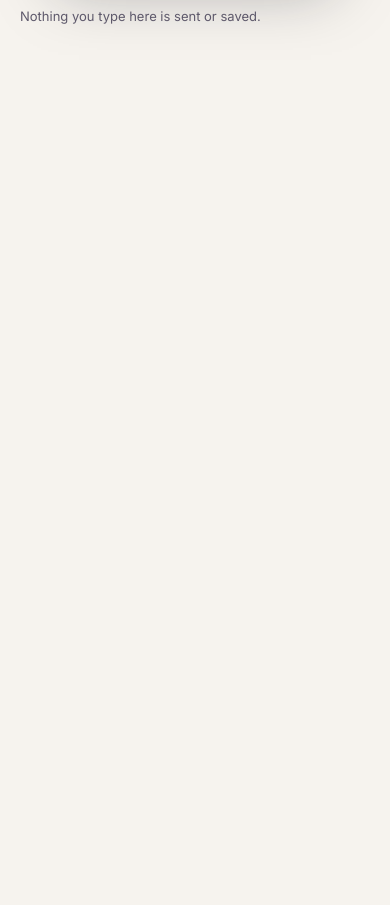
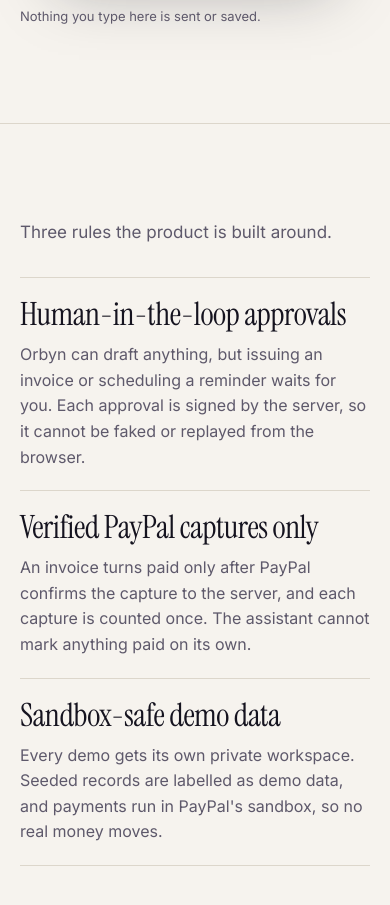
Before and after one commit to Saakar22/orbyn, a Next.js app: page / in a window 390 px wide. Shown: the part 3740-4645 px from the top of the page. Before the commit the page ends 3863 px from the top, so only its background shows below. Built offline with nearby package versions, Linux system fonts and the light colour scheme; no server answers.

Commit message:
Landing trust: three safeguards with hover/focus explanations

```diff
--- a/src/app/landing.css
+++ b/src/app/landing.css
@@ -589,6 +589,66 @@ html.lenis body {
     color: var(--ink-soft);
   }
 
+  /* ---------- Trust ---------- */
+  .landing .trust {
+    padding-block: var(--section-gap);
+    border-top: 1px solid var(--line);
+  }
+  .landing .trust-list {
+    margin-top: clamp(2rem, 4vw, 3.5rem);
+    list-style: none;
+  }
+  .landing .trust-list li {
+    display: grid;
+    gap: 0.75rem 2.5rem;
+    padding-block: clamp(1.25rem, 2.6vw, 2.25rem);
+    border-top: 1px solid var(--line);
+    outline-offset: -2px;
+  }
+  .landing .trust-list li:last-child {
+    border-bottom: 1px solid var(--line);
+  }
+  .landing .trust-list h3 {
+    font-size: clamp(2rem, 5.4vw, 5.25rem);
+    line-height: 1;
+    transition: color 0.3s ease;
+  }
+  .landing .trust-body p {
+    max-width: 44ch;
+    font-size: 1rem;
+    line-height: 1.6;
+    color: var(--ink-soft);
+  }
+
+  /* Pointer devices: the explanation is tucked away until hover or keyboard focus. */
+  @media (hover: hover) and (min-width: 768px) {
+    .landing .trust-list li {
+      grid-template-columns: 7fr 5fr;
+      align-items: center;
+    }
+    .landing .trust-body {
+      display: grid;
+      grid-template-rows: 0fr;
+      opacity: 0;
+      transition:
+        grid-template-rows 0.45s cubic-bezier(0.2, 0.8, 0.2, 1),
+        opacity 0.3s ease;
+    }
+    .landing .trust-body p {
+      overflow: hidden;
+    }
+    .landing .trust-list li:hover .trust-body,
+    .landing .trust-list li:focus-visible .trust-body {
+      grid-template-rows: 1fr;
+      opacity: 1;
+    }
+    /* Quieten the other two so the one being read stands out. */
+    .landing .trust-list:hover li:not(:hover) h3,
+    .landing .trust-list:focus-within li:not(:focus-visible) h3 {
+      color: var(--ink-faint);
+    }
+  }
+
   @media (prefers-reduced-motion: reduce) {
     .landing .story-dots i,
     .landing .mask > span,
--- a/src/app/page.tsx
+++ b/src/app/page.tsx
@@ -3,6 +3,7 @@ import { Hero } from "@/components/landing/hero";
 import { Playground } from "@/components/landing/playground";
 import { Story } from "@/components/landing/story";
 import { Statement } from "@/components/landing/statement";
+import { Trust } from "@/components/landing/trust";
 import { SmoothScroll } from "@/components/landing/smooth-scroll";
 import "./landing.css";
 
@@ -25,6 +26,7 @@ export default function Landing() {
         <Statement />
         <Story />
         <Playground />
+        <Trust />
       </main>
     </div>
   );
--- /dev/null
+++ b/src/components/landing/trust.tsx
@@ -0,0 +1,40 @@
+const ITEMS = [
+  {
+    title: "Human-in-the-loop approvals",
+    body: "Orbyn can draft anything, but issuing an invoice or scheduling a reminder waits for you. Each approval is signed by the server, so it cannot be faked or replayed from the browser.",
+  },
+  {
+    title: "Verified PayPal captures only",
+    body: "An invoice turns paid only after PayPal confirms the capture to the server, and each capture is counted once. The assistant cannot mark anything paid on its own.",
+  },
+  {
+    title: "Sandbox-safe demo data",
+    body: "Every demo gets its own private workspace. Seeded records are labelled as demo data, and payments run in PayPal's sandbox, so no real money moves.",
+  },
+];
+
+/**
+ * Explanations open on hover and on keyboard focus (each item is focusable). On touch screens they
+ * are always open. The text is always in the DOM, so screen readers get it either way.
+ */
+export function Trust() {
+  return (
+    <section id="trust" className="trust">
+      <div className="grid-12">
+        <h2 className="col-span-12 text-[length:var(--step-lead)] text-[var(--ink-soft)] md:col-span-6">
+          Three rules the product is built around.
+        </h2>
+        <ul className="trust-list col-span-12">
+          {ITEMS.map((item) => (
+            <li key={item.title} tabIndex={0}>
+              <h3 className="font-display">{item.title}</h3>
+              <div className="trust-body">
+                <p>{item.body}</p>
+              </div>
+            </li>
+          ))}
+        </ul>
+      </div>
+    </section>
+  );
+}
```
